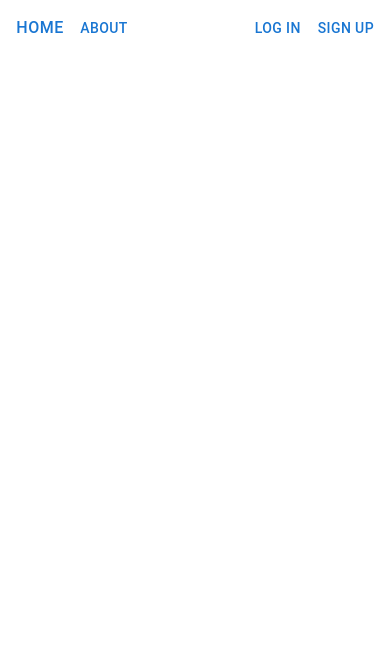
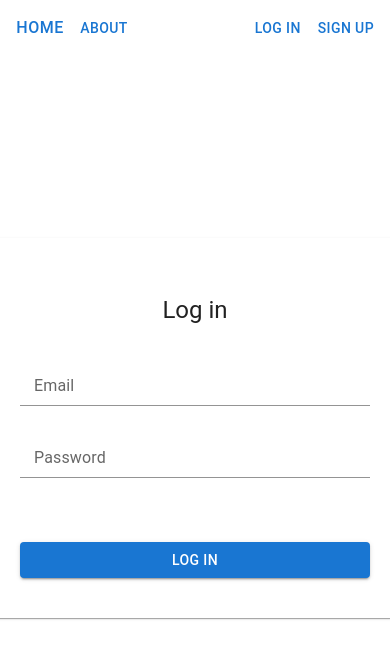
Before and after one commit to bengoh815/travellingProblem, a React (Create React App) app in the folder client/: page /login in a window 390 px wide. Shown: the top 658 px of the page. Built offline with nearby package versions, Linux system fonts and the light colour scheme.

Commit message:
Overall Login Implementation
Need to work on design
More mobile friendly

```diff
--- a/client/src/pages/Login.tsx
+++ b/client/src/pages/Login.tsx
@@ -1,7 +1,38 @@
+import { useState } from "react";
+import { User } from "./Profile";
 import Navbar from "../components/Navbar";
-import { Box } from "@mui/material";
+import {
+  Box,
+  Button,
+  FormControl,
+  Input,
+  InputLabel,
+  Paper,
+  Typography,
+} from "@mui/material";
 
 export default function Login() {
+  const defaultUser: Pick<User, "email"> & {
+    password: string;
+  } = {
+    email: "",
+    password: "",
+  };
+  const [formState, setFormState] = useState(defaultUser);
+  const [error, setError] = useState("");
+
+  const handleFormChange = (event: React.ChangeEvent<HTMLInputElement>) => {
+    const { name, value } = event.target;
+    console.log(name, value);
+    setFormState({ ...formState, [name]: value });
+  };
+
+  const handleSubmit = (event: React.FormEvent<HTMLFormElement>) => {
+    event.preventDefault();
+
+    // Send to API
+  };
+
   return (
     <Box>
       <Navbar />
@@ -13,7 +44,56 @@ export default function Login() {
           alignContent: "center",
         }}
       >
-        <Box sx={{ display: "flex", bgcolor: "red" }}></Box>
+        <Box
+          sx={{
+            display: "flex",
+            flexDirection: "column",
+            justifyContent: "center",
+          }}
+        >
+          <Paper sx={{ p: 3, borderRadius: 5, minWidth: "382px" }}>
+            <Typography variant="h5" sx={{ my: 4, textAlign: "center" }}>
+              Log in
+            </Typography>
+            <form onSubmit={handleSubmit}>
+              <Box
+                sx={{
+                  display: "flex",
+                  flexDirection: "column",
+                  justifyContent: "center",
+                  gap: 3,
+                  m: 2,
+                }}
+              >
+                <FormControl>
+                  <InputLabel htmlFor="su-e">Email</InputLabel>
+                  <Input
+                    id="su-e"
+                    name="email"
+                    type="text"
+                    value={formState.email}
+                    onChange={handleFormChange}
+                  />
+                </FormControl>
+                <FormControl>
+                  <InputLabel htmlFor="su-p">Password</InputLabel>
+                  <Input
+                    id="su-p"
+                    name="password"
+                    type="password"
+                    value={formState.password}
+                    onChange={handleFormChange}
+                  />
+                </FormControl>
+                {error && <Typography color="error">{error}</Typography>}
+
+                <Button variant="contained" type="submit" sx={{ mt: 5 }}>
+                  Log in
+                </Button>
+              </Box>
+            </form>
+          </Paper>
+        </Box>
       </Box>
     </Box>
   );
```
